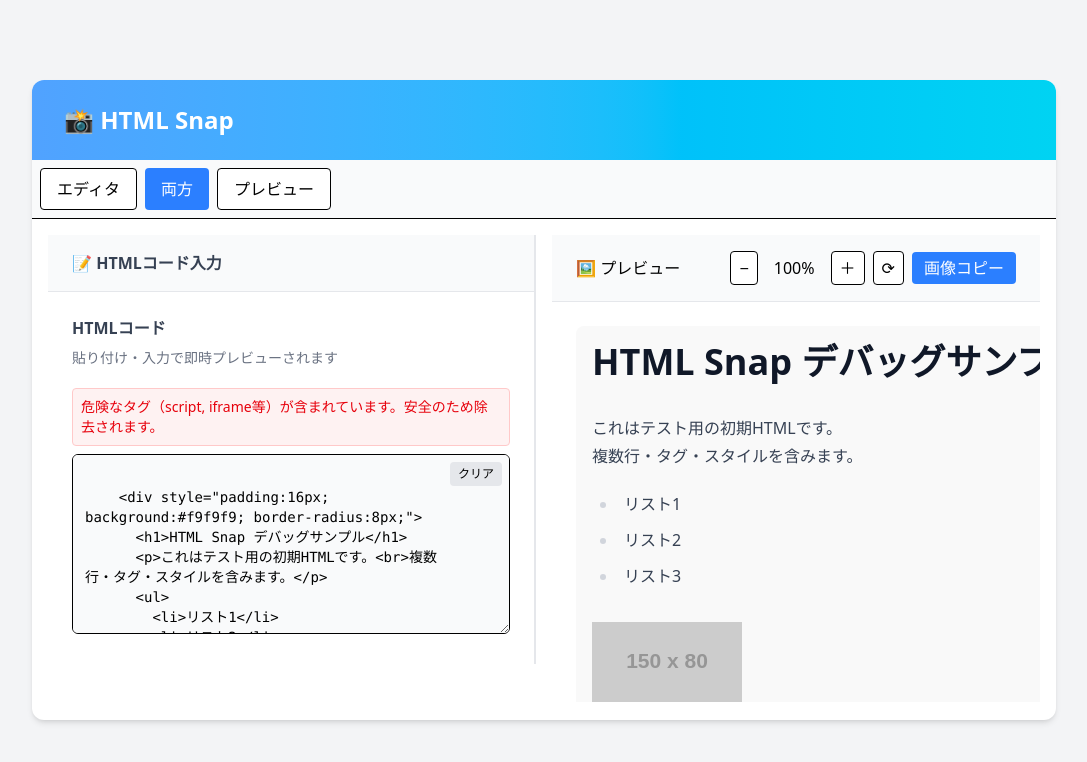
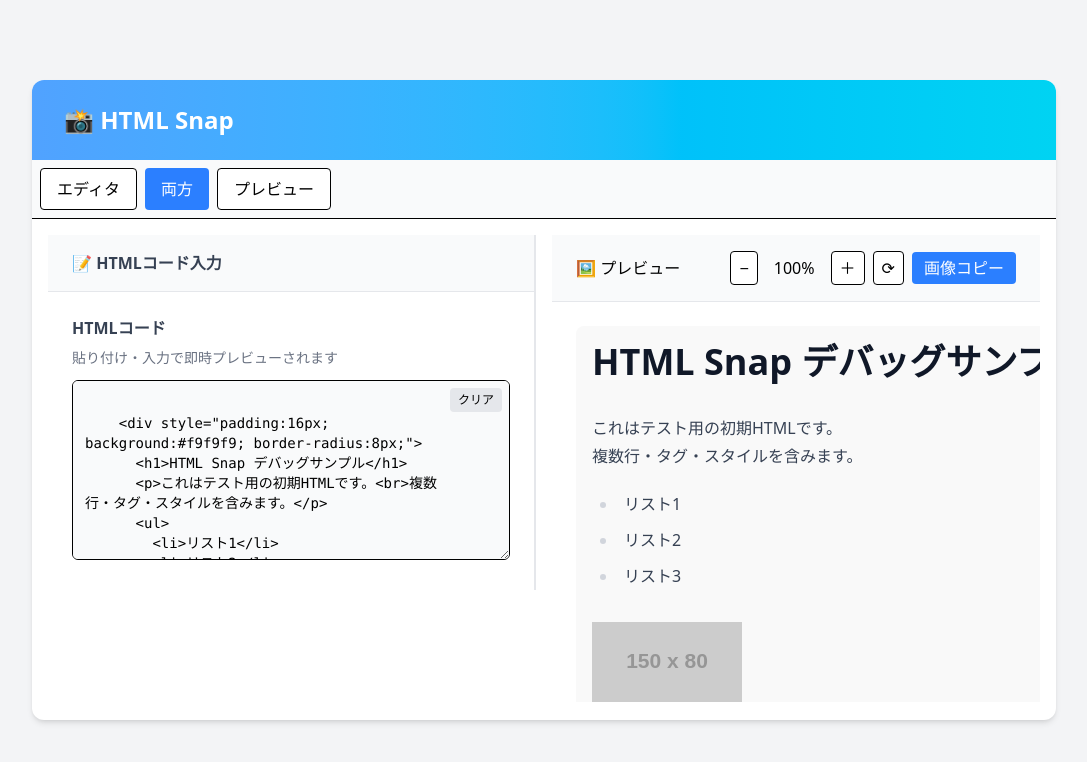
Before and after one commit to Meerkat39/HTML-Snap, a Next.js app: page / in a window 1280 px wide. Shown: the top 762 px of the page, without its empty margins (96-1183 px from the left). Built offline with nearby package versions, Linux system fonts and the light colour scheme.

Commit message:
feat: サニタイズのロジックの変更

```diff
--- a/src/components/main/input/InputArea.tsx
+++ b/src/components/main/input/InputArea.tsx
@@ -1,5 +1,5 @@
 "use client";
-import React, { useMemo, useRef } from "react";
+import React, { useRef } from "react";
 import { sanitizeHtml, validateHtml } from "../../../utils/html";
 import ClearButton from "./ClearButton";
 import InputErrorMessage from "./InputErrorMessage";
@@ -27,9 +27,17 @@ const InputArea = ({ value, onChange, onPasteSanitized }: InputAreaProps) => {
     textareaRef.current?.focus();
   };
 
-  // サニタイズ・バリデーション判定（useMemoで最適化）
-  const { hasDanger } = useMemo(() => sanitizeHtml(value), [value]);
-  const isValid = useMemo(() => validateHtml(value), [value]);
+  // サニタイズ・バリデーション結果をuseStateで管理
+  const [hasDanger, setHasDanger] = React.useState(false);
+  const [isValid, setIsValid] = React.useState(true);
+
+  // value変更時にクライアント側のみ判定
+  React.useEffect(() => {
+    if (typeof window !== "undefined") {
+      setHasDanger(sanitizeHtml(value).hasDanger);
+      setIsValid(validateHtml(value));
+    }
+  }, [value]);
 
   // ペースト時サニタイズ（危険タグ除去時のみ親に通知）
   const handlePaste = (e: React.ClipboardEvent<HTMLTextAreaElement>) => {
--- a/src/utils/html.ts
+++ b/src/utils/html.ts
@@ -1,16 +1,15 @@
 // HTML関連ユーティリティ関数群
-import DOMPurify from "isomorphic-dompurify";
+// import DOMPurify from "isomorphic-dompurify";
 // sanitizeHtml: 危険タグ除去
 // validateHtml: HTML構文チェック
 
 export const sanitizeHtml = (
   html: string
 ): { sanitized: string; hasDanger: boolean } => {
-  // DOMPurifyでサニタイズ
-  const sanitized = DOMPurify.sanitize(html);
-  console.log("Sanitized:", sanitized);
-  // 危険タグが含まれていたかどうか（サニタイズ前後で差分があればtrue）
-  const hasDanger = sanitized !== html;
+  // scriptタグのみ除去、styleタグ・属性はそのまま残す
+  const scriptTagRegex = /<\s*script\b[^>]*>([\s\S]*?)<\s*\/\s*script>/gi;
+  const hasDanger = scriptTagRegex.test(html);
+  const sanitized = html.replace(scriptTagRegex, "");
   return { sanitized, hasDanger };
 };
 
```
Also changed, not shown: 3 other files (tests, documents, lock files or other folders).
